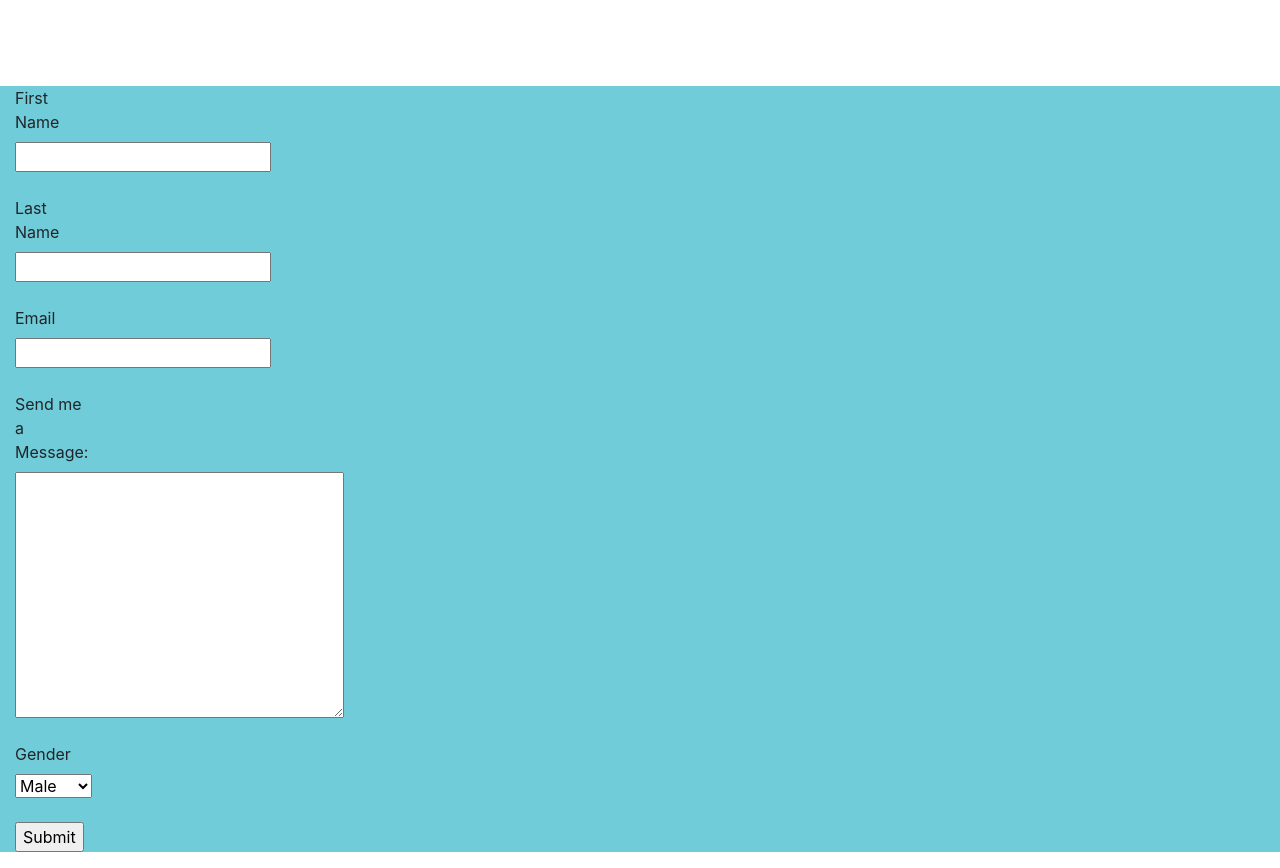
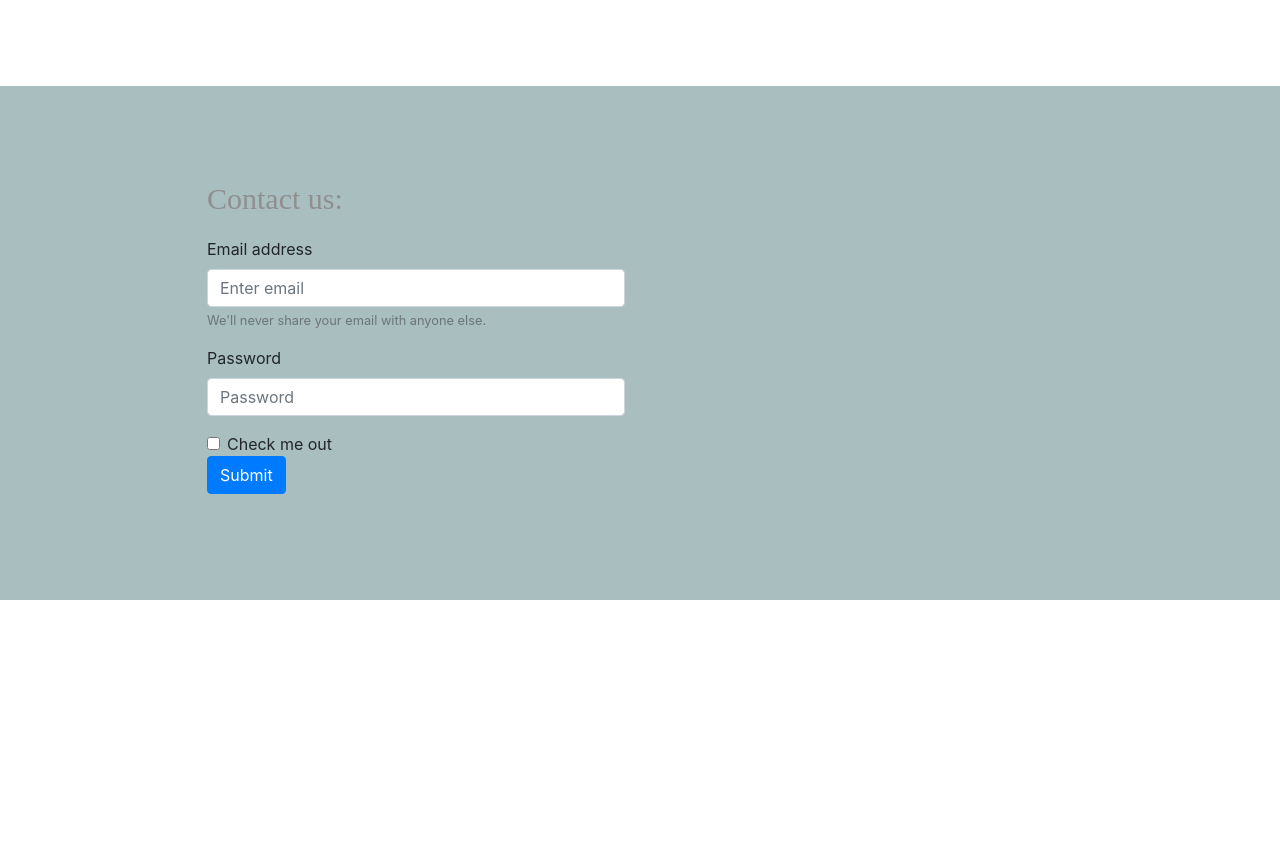
Before and after one commit to juanrebella/webHtml, a plain HTML site: page contact.html in a window 1280 px wide. Shown: the part 986-1854 px from the top of the page. After the commit the page ends 1586 px from the top, so only its background shows below. Drawn offline with nearby package versions, Linux system fonts and the light colour scheme.

Commit message:
Comenzando con JS y DOM

```diff
--- a/contact.html
+++ b/contact.html
@@ -88,43 +88,28 @@
         </div> <!-- end Container 2-->
 
         <div> <!--Container 3 -->
-            <div class="row-form">
-                <div class="col-lg-1">
-                    <form action="mailto:info@gmail.com" method="post">
-
-                        <div>
-                            <label>First Name</label>
-                            <input type="text" name="yourFirstName">
-                        </div>
-                        <br>
-                        <div>
-                            <label>Last Name</label>
-                            <input type="text" name="yourLastName">
-                        </div>
-                        <br>
-                        <div>
-                            <label>Email</label>
-                            <input type="email" name="yourEmail">
-                        </div>
-                        <br>
-                        <div>
-                            <label>Send me a Message:</label><br>
-                            <textarea name="yourMessage" id="" cols="30" rows="10"></textarea>
-                        </div>
-                        <br>
-                        <div>
-                            <label>Gender</label>
-                            <select name="gender">
-                                <option value="male">Male</option>
-                                <option value="male">Female</option>
-                            </select>
-                        </div>
-                        <br>
-                        <input type="submit" name="" value="Submit">
-                    </form>
+            <section>
+                <div class="row-form">
+                    <div class="col-lg-6">
+                        <form>
+                            <p id="contact">Contact us:</p>
+                            <div class="form-group">
+                              <label for="exampleInputEmail1">Email address</label>
+                              <input type="email" class="form-control" id="exampleInputEmail1" aria-describedby="emailHelp" placeholder="Enter email">
+                              <small id="emailHelp" class="form-text text-muted">We'll never share your email with anyone else.</small>
+                            </div>
+                            <div class="form-group">
+                              <label for="exampleInputPassword1">Password</label>
+                              <input type="password" class="form-control" id="exampleInputPassword1" placeholder="Password">
+                            </div>
+                            <div class="form-check">
+                              <input type="checkbox" class="form-check-input" id="exampleCheck1">
+                              <label class="form-check-label" for="exampleCheck1">Check me out</label>
+                            </div>
+                            <button type="submit" class="btn btn-primary">Submit</button>
+                          </form>
                     </div>
-                </div>
-
+            </section>
         </div><!-- end Container 3-->
 
     </body>
--- a/css/contact.css
+++ b/css/contact.css
@@ -69,12 +69,6 @@ a.navbar-brand {
 
 
 
- /* Form */
- .row-form{
-     background-color: rgb(112, 204, 216);
-}
-
-
 /* Features Section */
 #features {
     padding: 7% 15%;
@@ -93,3 +87,15 @@ a.navbar-brand {
 .icon:hover {
     color: #ff4c68;
 }
+
+
+ /* Form */
+ .row-form{
+    background-color: rgb(169, 190, 190);
+    padding: 7% 15%;
+}
+
+#contact{
+    font-size: 30px;
+    font-family: "Montserrat-black";
+}
```
Also changed, not shown: main.js (+17 -0 lines).
